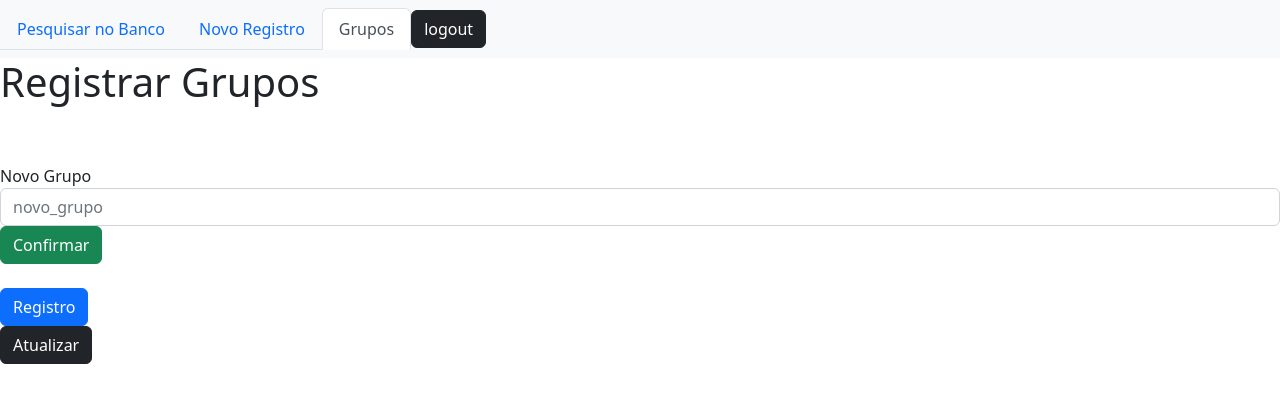
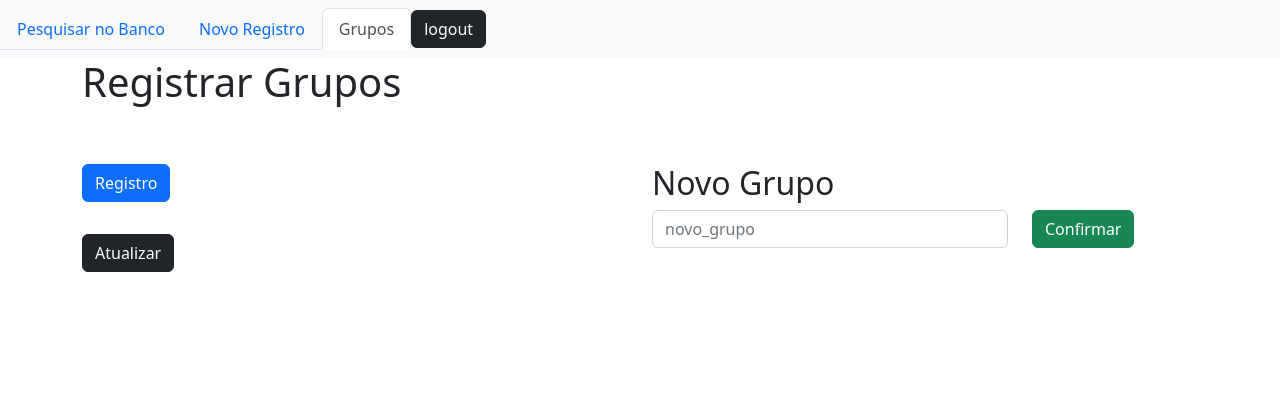
Before and after one commit to MatheusDevJob/system_of_register_php, a CodeIgniter app: page /database/grupo/registrar_grupo in a window 1280 px wide, after a click on "Registro". Shown: the top 403 px of the page. Run offline with CodeIgniter, Linux system fonts and the light colour scheme; the visitor is signed in with stand-in values (Sample User, id 1); data that the repository does not hold is empty; some libraries are stand-ins or nearby versions.

Commit message:
Atualizado layout grupos e bug de retorno
Atualizado layout da view de registros de grupos. Resolvido bug em que retornava erro ao atualizar os grupos mesmo a atualização dando sucesso.

```diff
--- a/ci/application/controllers/Grupo.php
+++ b/ci/application/controllers/Grupo.php
@@ -78,9 +78,7 @@ class Grupo extends CI_Controller
     public function confirma_grupo()
     {
         $dados = $this->input->post();
-        $this->grupo_model->update_grupo($dados['grupos'], $dados['grupos_id']);
-        // array_map(function ($v1, $v2){
-        //     $this->grupo_model->();
-        // }, $dados['grupos'], $dados['grupos_id']);
+        $return = $this->grupo_model->update_grupo($dados['grupos'], $dados['grupos_id']);
+        echo json_encode($return, JSON_UNESCAPED_UNICODE);
     }
 }
--- a/ci/application/views/pages/grupos.php
+++ b/ci/application/views/pages/grupos.php
@@ -1,9 +1,6 @@
 <style>
-    .area_grupos {
-        width: 400px;
-    }
-    .button_delete{
-        margin: 5px;
+    #grupo {
+        margin: 1em 0 1em 0;
     }
 </style>
 <script>
@@ -20,11 +17,12 @@
             success: function(data) {
                 var event_data = '';
                 $.each(data, function(key, value) {
-                    event_data += '<div class= "option_grupo' + value.id + '">';
-                    event_data += '<input value="' + value.descricao + '" type="text" class="input_grupo">';
-                    event_data += '<input value="' + value.id + '" type="hidden" class="input_grupo_id">';
-                    event_data += '<button class="btn btn-dark button_delete" onclick="deleta_grupo(' + value.id + ')">Deleta</button></div>';
+                    event_data += '<div class="row"><div class= "option_grupo' + value.id + ' col-sm-10">';
+                    event_data += '<input value="' + value.descricao + '" type="text" class="form-control input_grupo" style="margin-bottom: 3px;">';
+                    event_data += '<input value="' + value.id + '" type="hidden" class="input_grupo_id"></div>';
+                    event_data += '<div class="col-sm-1"><button class="btn btn-dark button_delete" onclick="deleta_grupo(' + value.id + ')">Deleta</button></div></div>';
                 });
+                $('#grupo').html('');
                 $('#grupo').append(event_data);
             }
         });
@@ -70,12 +68,14 @@
             success: function(data) {
                 $(".alert").html('');
                 $(".alert").append('<div class="alert alert-primary" role="alert">Registrado com Sucesso!</div>');
+
             },
             error: function(d) {
                 $(".alert").html('');
                 $(".alert").append('<div class="alert alert-primary" role="alert">Falha ao Registrar</div>');
             }
         });
+        pesquisa_grupos_para_tela();
     }
 
     function atualiza_grupos() {
@@ -99,25 +99,46 @@
             success: function(data) {
                 $(".alert").html('');
                 $(".alert").append('<div class="alert alert-primary" role="alert">Atualizado com Sucesso!</div>');
+                setTimeout(function(){
+                    $(".alert").html('');
+                }, 3000);
             },
             error: function(d) {
                 $(".alert").html('');
                 $(".alert").append('<div class="alert alert-primary" role="alert">Falha ao Atualizar</div>');
+                setTimeout(function(){
+                    $(".alert").html('');
+                }, 3000);
             }
         });
     }
 </script>
+
+<body>
+    <div class="container">
         <h1><?= $title ?></h1>
         <div class="form-group alert"></div>
-<form id="registro" method="POST" class="collapse">
-    <div id="grupo_div" class="form-group">
-        <label>Novo Grupo</label>
-        <input id="novo_grupo" name="novo_grupo" placeholder="novo_grupo" type="text" class="form-control grupos" require>
-    </div>
-    <button type="button" class="btn btn-success" onclick="registra_grupo()">Confirmar</button>
-</form></br>
+        <div class="row">
+            <div class="col-sm-6">
                 <button class="btn btn-primary" type="button" data-toggle="collapse" data-target="#registro" aria-expanded="false">Registro</button>
                 <div class="area_grupos">
                     <ul id="grupo" class="list-group list-group-flush grupo"></ul>
                 </div>
                 <button class="btn btn-dark" onclick="atualiza_grupos()">Atualizar</button>
+            </div>
+            <div class="col-sm-6">
+                <form id="registro" method="POST" class="collapse">
+                    <div class="row">
+                        <label><h2>Novo Grupo</h2></label>
+                        <div id="grupo_div" class="col-sm-8">
+                            <input id="novo_grupo" name="novo_grupo" placeholder="novo_grupo" type="text" class="form-control grupos" require>
+                        </div>
+                        <div class="col-sm-2">
+                            <button type="button" class="btn btn-success" onclick="registra_grupo()">Confirmar</button>
+                        </div>
+                    </div>
+                </form>
+            </div>
+        </div>
+    </div>
+</body>
```
Lines whose indentation alone changed are shown as unchanged.
